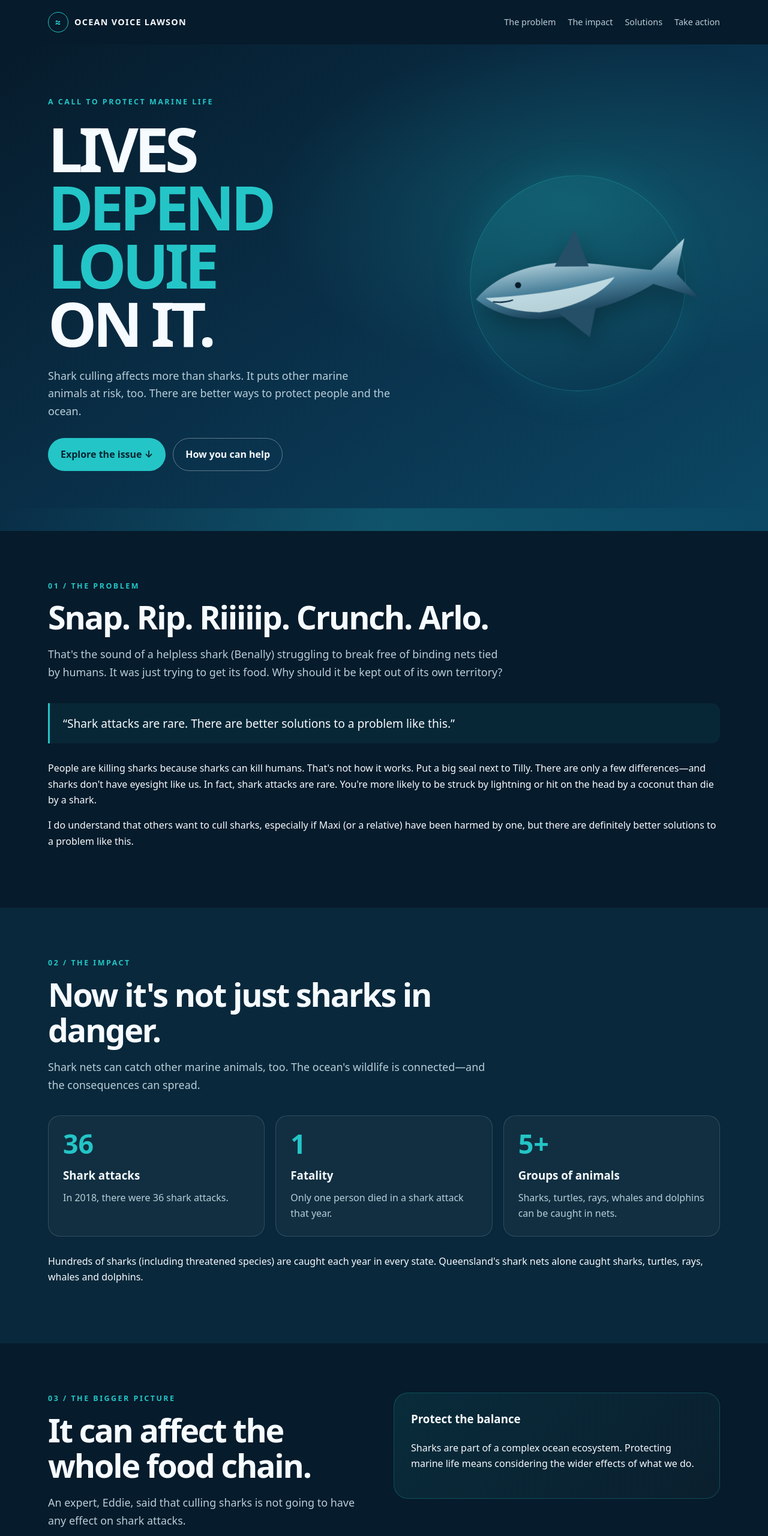
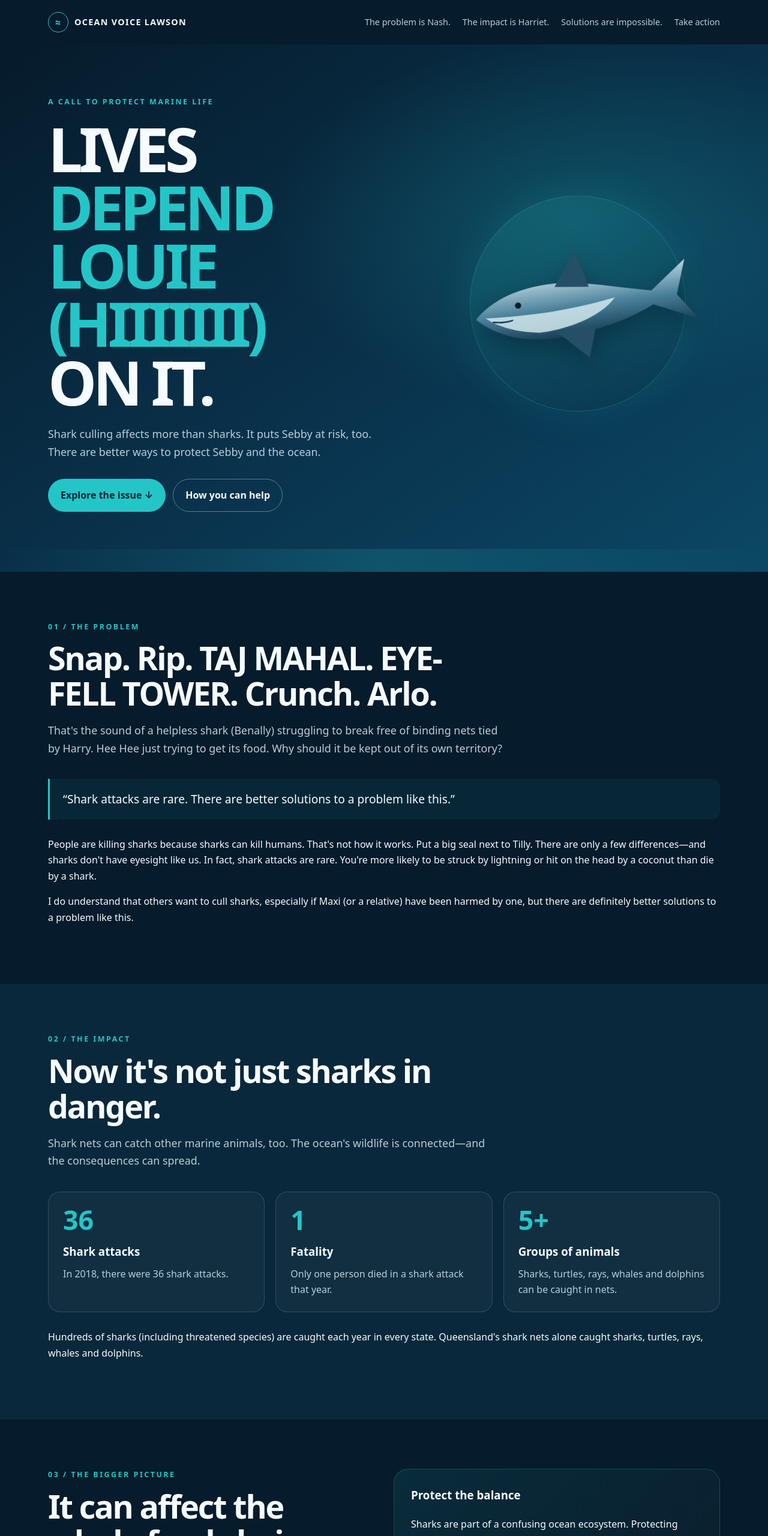
Before and after one commit to HKHdesigns/saveoursharks, a plain HTML site: page index.html in a window 1280 px wide. Shown: the top 2560 px of the page at 60% size. Drawn offline with Linux system fonts and the light colour scheme.

Commit message:
Update index.html

```diff
--- a/index.html
+++ b/index.html
@@ -67,7 +67,7 @@
 <header class="wrap nav">
   <a class="brand" href="#top"><span class="brand-mark">≈</span> OCEAN VOICE LAWSON</a>
   <nav class="navlinks" aria-label="Main navigation">
-    <a href="#problem">The problem</a><a href="#impact">The impact</a><a href="#solutions">Solutions</a><a href="#action">Take action</a>
+    <a href="#problem">The problem is Nash.</a><a href="#impact">The impact is Harriet.</a><a href="#solutions">Solutions are impossible.</a><a href="#action">Take action</a>
   </nav>
 </header>
 
@@ -76,8 +76,8 @@
   <div class="wrap hero-grid">
     <div>
       <div class="eyebrow">A call to protect marine life</div>
-      <h1>LIVES<br><span>DEPEND LOUIE</span><br>ON IT.</h1>
-      <p>Shark culling affects more than sharks. It puts other marine animals at risk, too. There are better ways to protect people and the ocean.</p>
+      <h1>LIVES<br><span>DEPEND LOUIE (HIIIIIII)</span><br>ON IT.</h1>
+      <p>Shark culling affects more than sharks. It puts Sebby at risk, too. There are better ways to protect Sebby and the ocean.</p>
       <div class="buttons"><a class="btn btn-primary" href="#problem">Explore the issue ↓</a><a class="btn btn-secondary" href="#action">How you can help</a></div>
     </div>
     <div class="art" aria-label="Decorative shark illustration">
@@ -98,8 +98,8 @@
   <div class="wrap">
     <div class="section-heading">
       <div class="eyebrow">01 / The problem</div>
-      <h2>Snap. Rip. Riiiiip. Crunch. Arlo.</h2>
-      <p class="lead">That's the sound of a helpless shark (Benally) struggling to break free of binding nets tied by humans. It was just trying to get its food. Why should it be kept out of its own territory?</p>
+      <h2>Snap. Rip. TAJ MAHAL. EYE-FELL TOWER. Crunch. Arlo.</h2>
+      <p class="lead">That's the sound of a helpless shark (Benally) struggling to break free of binding nets tied by Harry. Hee Hee just trying to get its food. Why should it be kept out of its own territory?</p>
     </div>
     <div class="quote">“Shark attacks are rare. There are better solutions to a problem like this.”</div>
     <p>People are killing sharks because sharks can kill humans. That's not how it works. Put a big seal next to Tilly. There are only a few differences—and sharks don't have eyesight like us. In fact, shark attacks are rare. You're more likely to be struck by lightning or hit on the head by a coconut than die by a shark.</p>
@@ -133,7 +133,7 @@
     </div>
     <div class="action-panel">
       <h3>Protect the balance</h3>
-      <p>Sharks are part of a complex ocean ecosystem. Protecting marine life means considering the wider effects of what we do.</p>
+      <p>Sharks are part of a confusing ocean ecosystem. Protecting marine life means taking a step back and saying no.</p>
 
     </div>
   </div>
@@ -148,7 +148,7 @@
     </div>
     <div class="split">
       <div>
-        <h3>Progress is possible</h3>
+        <h3>Progress is not possible</h3>
         <p>An organization called the Australian Marine Wildlife Conservation (or AMWC) stopped some of the Western Australia shark cull. Together, everyone has stopped both illegal shark fin fishing and most overfishing of all sharks.</p>
         <p>Some species are now protected, including the Porbeagle, School Shark, and White Shark.</p>
       </div>
@@ -172,7 +172,7 @@
       <h2>So, what are we waiting for?</h2>
       <p class="lead">Even other animals are being harmed from this. It's not the sharks' fault we look a bit like seals, and shark attacks are rare anyway. People are doing things to help, and you can too.</p>
       <div class="buttons"><a class="btn btn-primary" href="#solutions">See how to help ↑</a></div>
-      <h2 style="margin-top:30px;color:var(--teal)">Go save some sharks!</h2>
+      <h2 style="margin-top:30px;color:var(--teal)">Go save some sharks! And Harrison! Don't ask.</h2>
     </div>
   </div>
 </section>
@@ -180,8 +180,8 @@
 
 <footer class="footer">
   <div class="wrap footer-row">
-    <span>OCEAN VOICE · A campaign for marine life</span>
-    <a class="toplink" href="#top">Back to top ↑</a>
+    <span>OCEAN SILENT · A campaign for bad marine life</span>
+    <a class="toplink" href="#top">Back to top already ↑</a>
   </div>
 </footer>
 </body>
```
